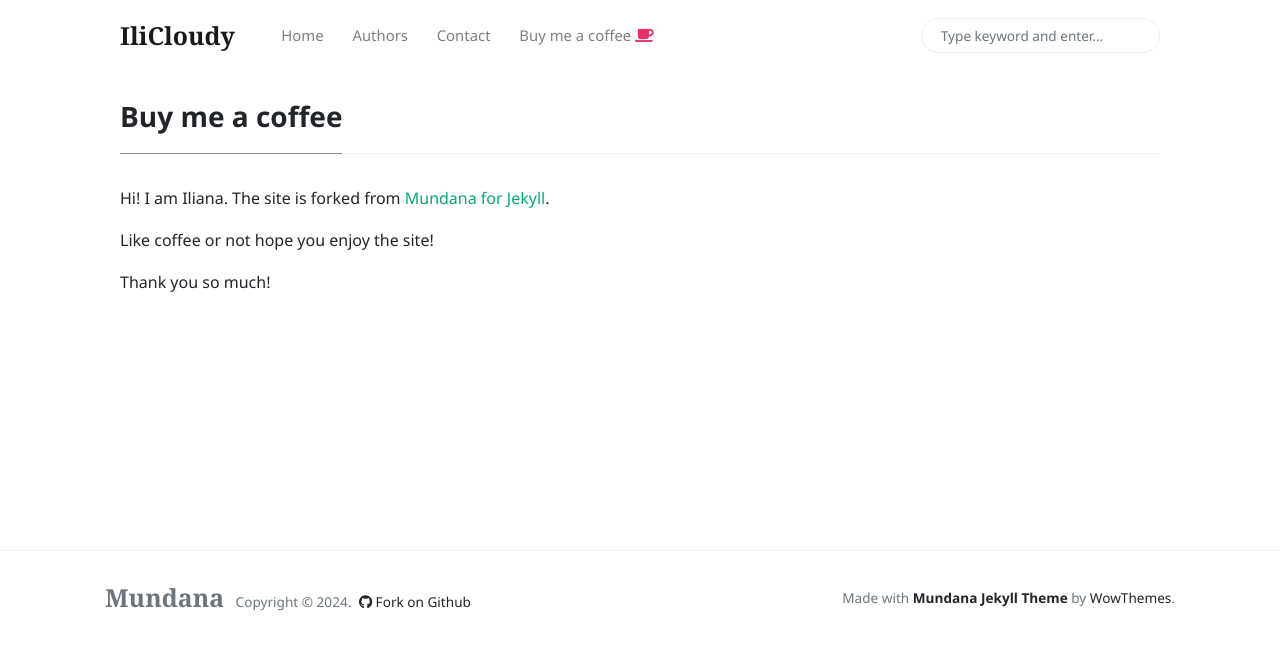
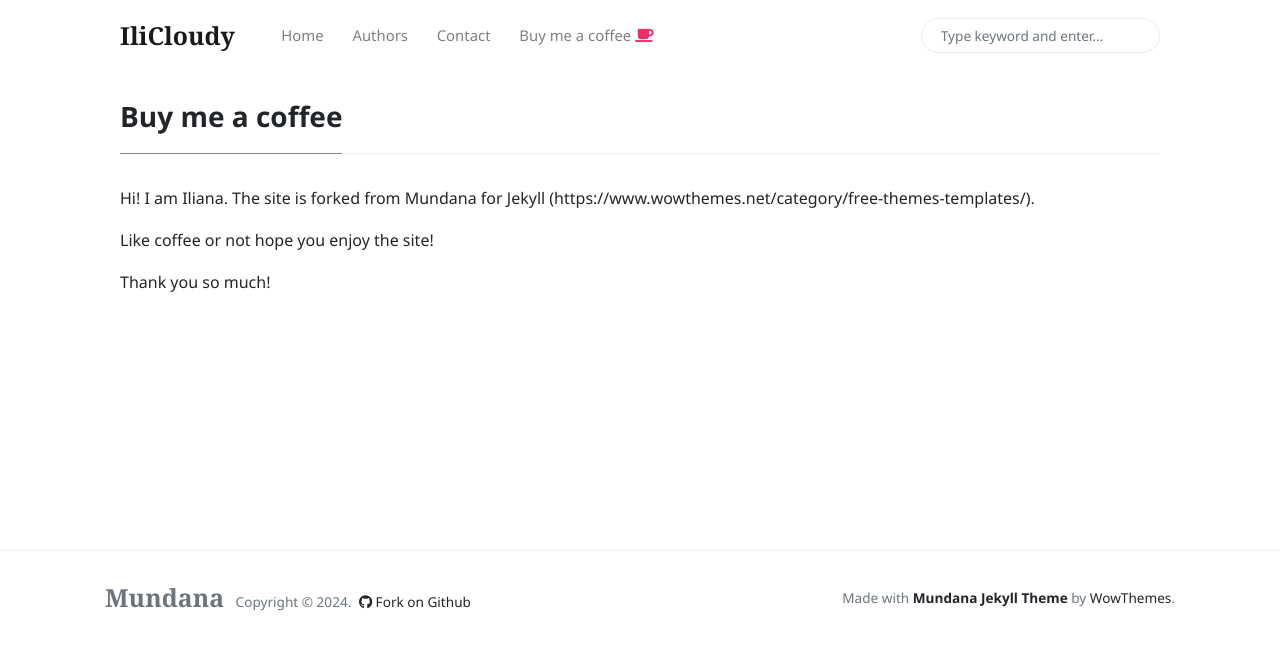
Before and after one commit to ilicloudy/ilicloudy.github.io, a Jekyll site: the page built from _pages/buy-me-a-coffee.md, in a window 1280 px wide. Shown: the top 650 px of the page. Built offline with Jekyll 4.4.1, drawn with Linux system fonts in a browser that asks for light colours; nearby versions of some CDN libraries.

Commit message:
changebuymeacoffee

```diff
--- a/_config.yml
+++ b/_config.yml
@@ -1,8 +1,8 @@
 # Site
 name: 'IliCloudy'
 description: 'IliCloudy is a tech blog for Cloud and IaC awesome people!'
-logo: 'assets/images/logo.png'
-favicon: 'assets/images/favicon.ico'
+logo: '//assets/images/logo.png'
+favicon: '//assets/images/favicon.ico'
 baseurl: '/'
 #disqus: 'ilicloudygit'
 email: 'ili.tzima@gmail.com'
@@ -21,7 +21,7 @@
     iliana:
       name:           Iliana
       site:           https://ilicloudy.github.io
-      avatar:         '/assets/images/avatar7.jpg'
+      avatar:         '//assets/images/avatar7.jpg'
       bio:            "Blogger, techie into Cloud and IaC!"
       email:          ili_tzima@gmail.com
       twitter:        https://twitter.com/ili_tzima
@@ -35,7 +35,7 @@
     values:
       layout: post
       author: Iliana
-      avatar: '/assets/images/avatar7.jpg'
+      avatar: '//assets/images/avatar7.jpg'
 
   # all pages
   - scope:
--- a/_includes/menu-header.html
+++ b/_includes/menu-header.html
@@ -10,5 +10,5 @@
 <a class="nav-link" href="{{site.baseurl}}/contact.html">Contact</a>
 </li>
 <li class="nav-item">
-<a target="_blank" class="nav-link" href="https://www.wowthemes.net/donate/">Buy me a coffee <i class="fa fa-coffee text-danger"></i></a>
+<a class="nav-link" href="{{site.baseurl}}/buy-me-a-coffee.html">Buy me a coffee <i class="fa fa-coffee text-danger"></i></a>
 </li>
--- a/_pages/buy-me-a-coffee.md
+++ b/_pages/buy-me-a-coffee.md
@@ -3,7 +3,7 @@
 permalink: "/buy-me-a-coffee.html"
 ---
 
-Hi! I am Iliana. The site is forked from [Mundana for Jekyll](https://www.wowthemes.net/category/free-themes-templates/).
+Hi! I am Iliana. The site is forked from Mundana for Jekyll (https://www.wowthemes.net/category/free-themes-templates/).
 
 Like coffee or not hope you enjoy the site!
 
```
